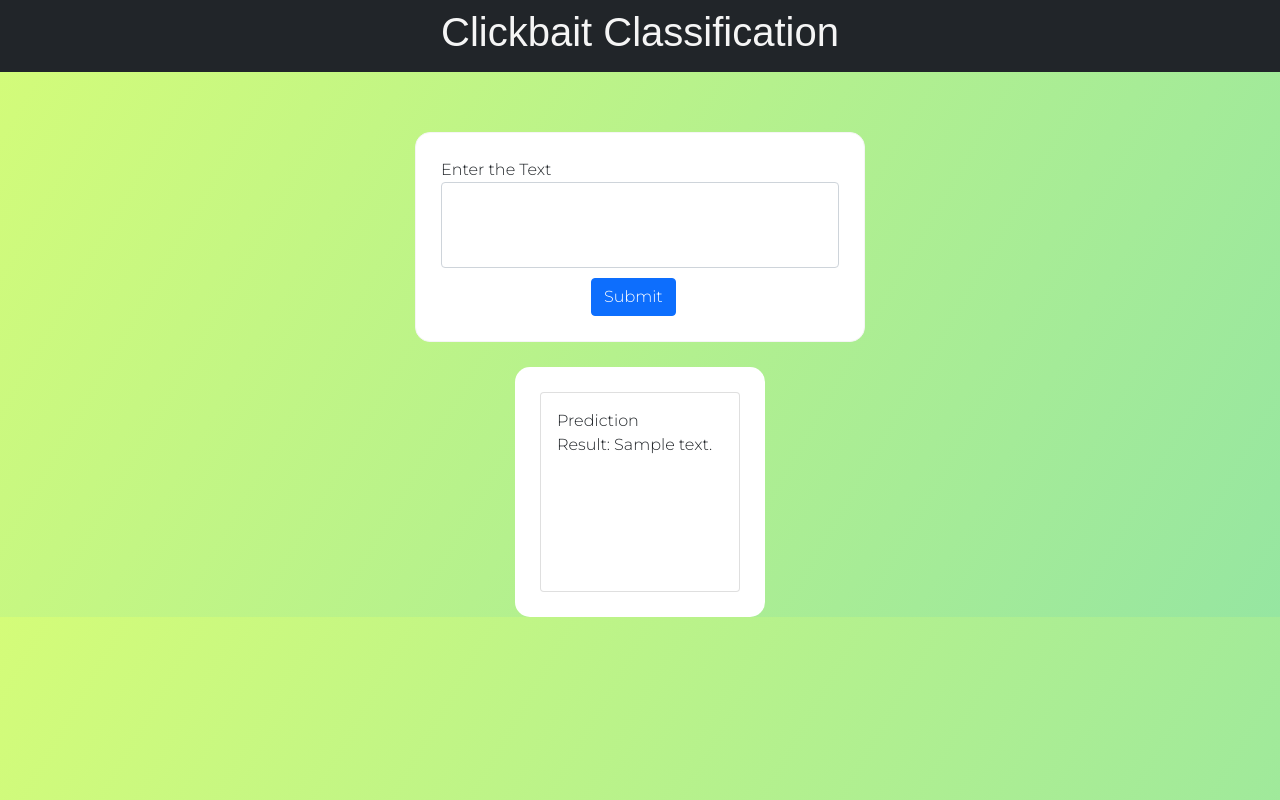
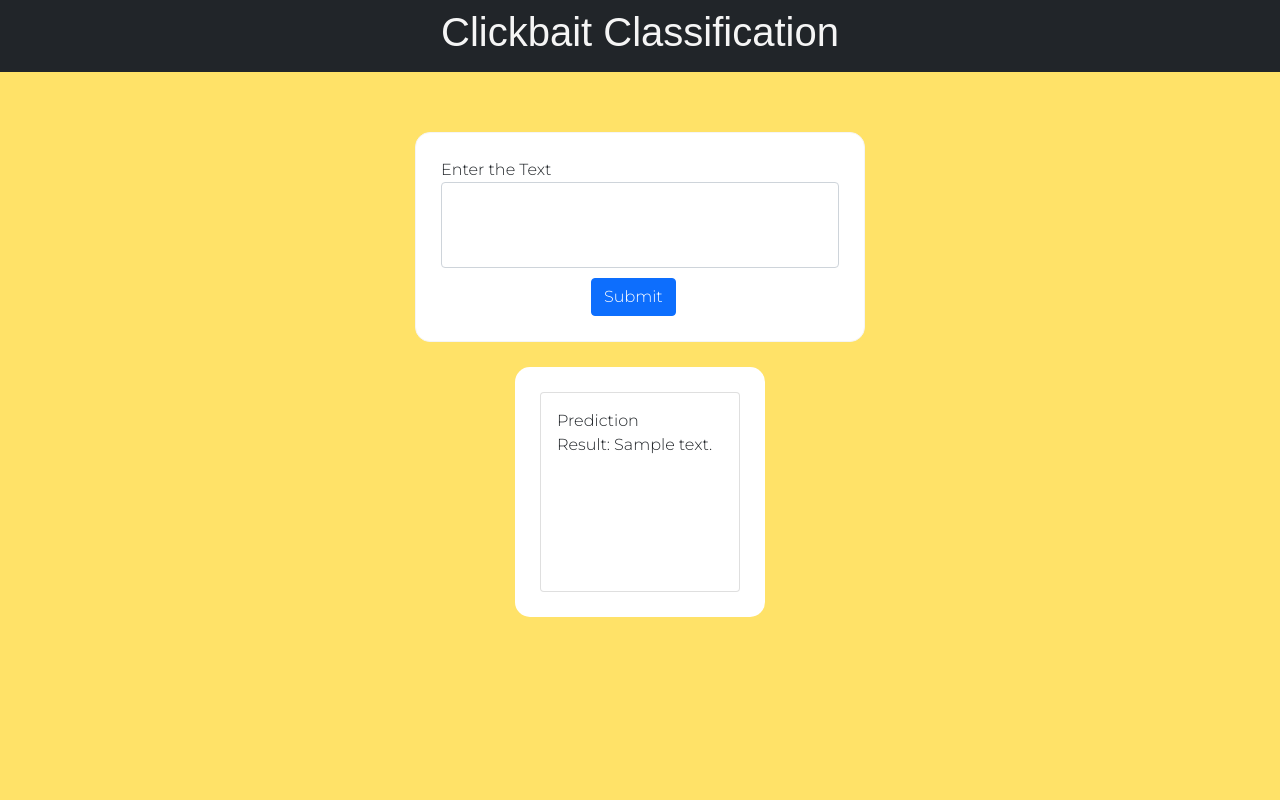
Before and after one commit to abhijeetgawas19/Clickbait_Classification_WebApp, a Flask app: template template/index.html in a window 1280 px wide. Run offline with Flask 2, Linux system fonts and the light colour scheme; the template is opened without the code that fills it: most values are stand-ins (such as "Sample title", 1, 10 or a date in 2020); parts of the project's set-up code (start-up, migrations or seed data) failed here and were passed over; some web fonts are replaced.

Commit message:
Add files via upload

```diff
--- a/static/css/styles.css
+++ b/static/css/styles.css
@@ -5,12 +5,8 @@
   /*z-index: 1;*/
 }
 .Main-Page {
-  background-image: linear-gradient(120deg, #d4fc79 0%, #96e6a1 100%);
+  background-color: #ffe268;
   font-family: "Montserrat", sans-serif;
-}
-
-a:hover {
-  color: whitesmoke;
 }
 
 div.form-blocks {
```
